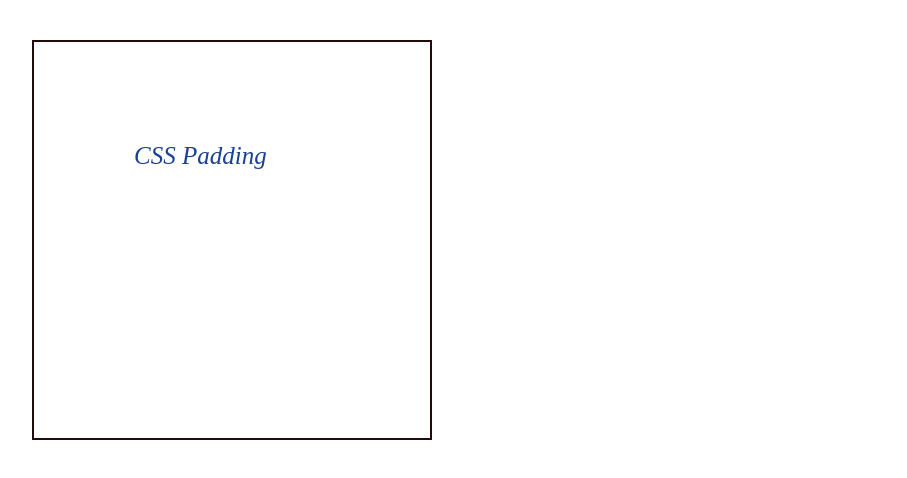
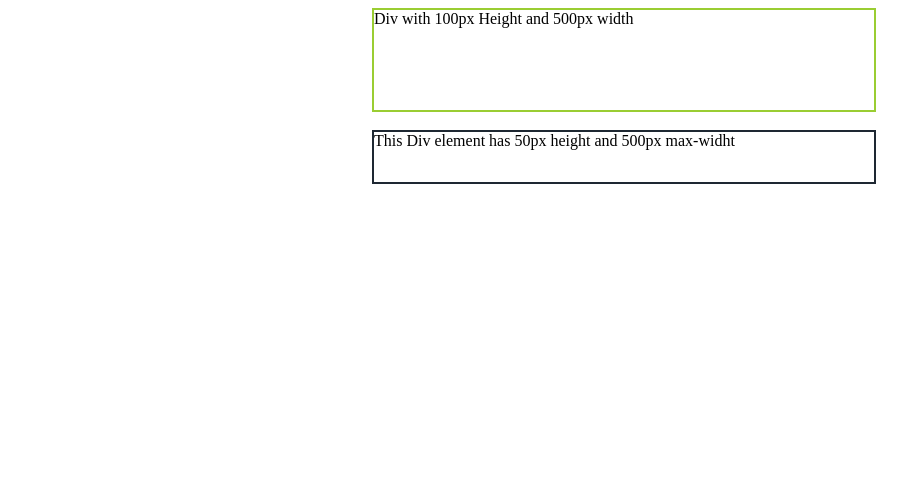
Before and after one commit to hassanydev/frontend-toolbox, a plain HTML site: page CSS/index2.html in a window 1280 px wide. Shown: the whole page, without its empty margins (16-923 px from the left). Drawn offline with Linux system fonts and the light colour scheme.

Commit message:
CSS Width and Height

```diff
--- /dev/null
+++ b/CSS/Width-and-Height.css
@@ -0,0 +1,12 @@
+#ex1 {
+    width: 500px;
+    height: 100px;
+    border: 2px solid yellowgreen;
+    margin: auto;
+}
+#ex2 {
+    max-width: 500px;
+    height: 50px;
+    border: 2px solid rgb(30, 40, 50);
+    margin: auto;
+}
--- a/CSS/index2.html
+++ b/CSS/index2.html
@@ -3,12 +3,16 @@
 <head>
     <meta charset="UTF-8">
     <meta name="viewport" content="width=device-width, initial-scale=1.0">
-    <title>CSS Padding</title>
-    <link rel="stylesheet" href="CSS-Padding.css">
+    <link rel="stylesheet" href="Width-and-Height.css">
+    <title>Document</title>
 </head>
 <body>
-    <div id="div1">
-        <div id="div2"> CSS Padding </div>
+    <div id="ex1">
+        Div with 100px Height and 500px width
+    </div>
+    <br />
+    <div id="ex2">
+        This Div element has 50px height and 500px max-widht
     </div>
 </body>
 </html>
```
